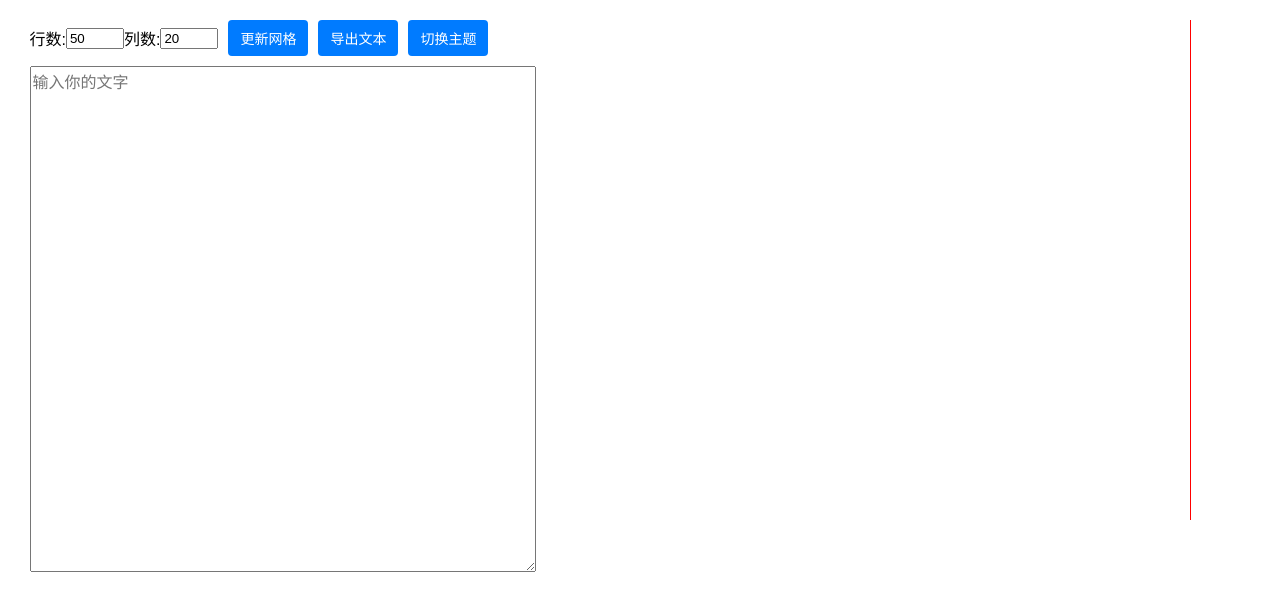
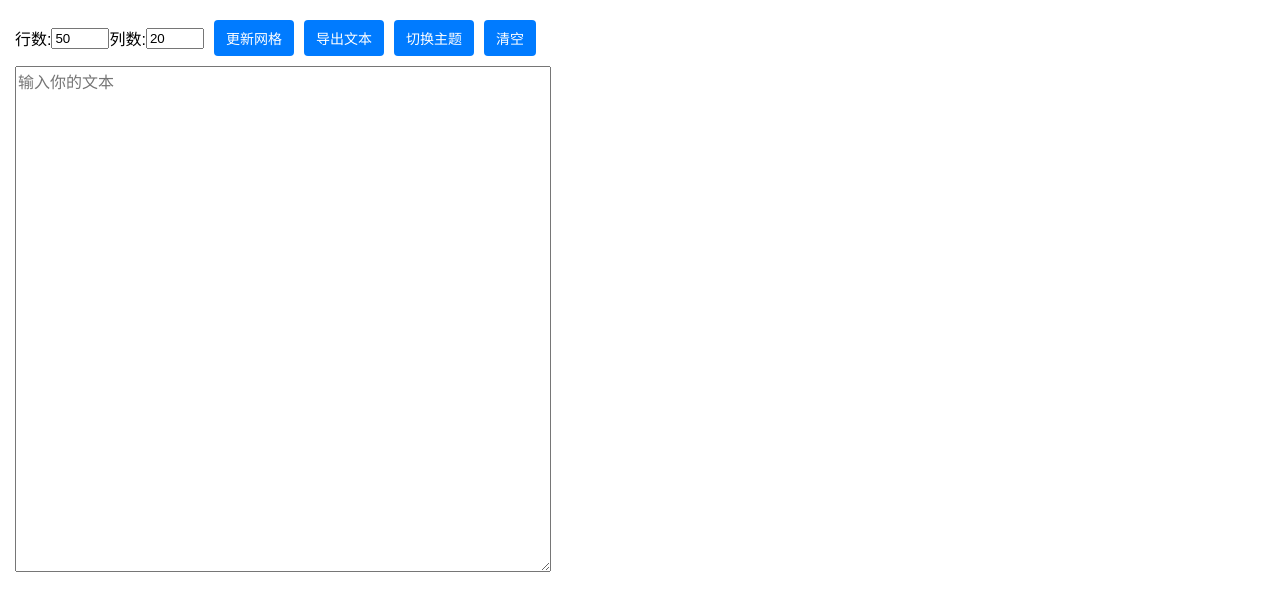
Before and after one commit to numbrun/toolbox, a plain HTML site: page 文字转方格纸/index.html in a window 1280 px wide. Drawn offline with Linux system fonts and the light colour scheme.

Commit message:
清空内容功能

```diff
--- a/文字转方格纸/index.html
+++ b/文字转方格纸/index.html
@@ -29,6 +29,8 @@
     .grid-container {
       display: flex;
       align-items: stretch;
+      height: 95vh;
+      overflow: auto;
     }
 
     .grid {
@@ -38,7 +40,6 @@
       gap: 2px 0;
       height: 100%;
       width: auto;
-      overflow-x: auto;
       border-collapse: collapse;
     }
 
@@ -57,7 +58,6 @@
       height: 500px;
       width: 60px;
       text-align: center;
-      border-left: 1px solid red;
     }
 
     .line-number div {
@@ -67,14 +67,14 @@
     .settings {
       margin-bottom: 10px;
       display: flex;
-      justify-content: flex-start; /* 修改为左对齐 */
-      flex-wrap: wrap; /* 允许换行 */
+      justify-content: flex-start;
+      flex-wrap: wrap;
       align-items: center;
     }
 
     .left-box {
       margin-right: 20px;
-      width: 500px; /* 增加宽度 */
+      width: 530px;
     }
 
     .button {
@@ -121,8 +121,9 @@
         <button class="button" onclick="updateGridDimensions()">更新网格</button>
         <button class="button" onclick="exportToFile()">导出文本</button>
         <button class="button" onclick="toggleDarkMode()">切换主题</button>
+        <button class="button" onclick="clearContent()">清空</button> <!-- 添加清空按钮 -->
       </div>
-      <textarea id="input" placeholder="输入你的文字" oninput="updateGrid()"></textarea>
+      <textarea id="input" placeholder="输入你的文本" oninput="updateGrid()"></textarea>
     </div>
     <div class="grid-container">
       <div id="grid" class="grid"></div>
@@ -131,6 +132,7 @@
   </div>
   <script>
     window.onload = function () {
+      // 页面加载时恢复输入内容和主题
       const savedInput = localStorage.getItem('gridInput');
       if (savedInput) {
         document.getElementById('input').value = savedInput;
@@ -147,14 +149,15 @@
     let columns = 20;
 
     function updateGridDimensions() {
+      // 更新网格的行数和列数
       rows = parseInt(document.getElementById('rows').value) || 50;
       columns = parseInt(document.getElementById('columns').value) || 20;
-
       document.getElementById('grid').style.gridTemplateColumns = `repeat(${columns}, 32px)`;
       updateGrid();
     }
 
     function updateGrid() {
+      // 更新网格显示内容
       const input = document.getElementById("input").value;
       const grid = document.getElementById("grid");
       const lineNumbers = document.getElementById("lineNumbers");
@@ -192,10 +195,17 @@
         }
       }
 
+      // 如果没有输入内容，则清空网格
+      if (!input.trim()) {
+        grid.innerHTML = "";
+        lineNumbers.innerHTML = "";
+      }
+
       localStorage.setItem('gridInput', input);
     }
 
     function handleEnterKey(event) {
+      // 处理输入框中的换行
       if (event.key === "Enter") {
         const input = document.getElementById("input");
         const cursorPosition = input.selectionStart;
@@ -211,6 +221,7 @@
     document.getElementById("input").addEventListener("keydown", handleEnterKey);
 
     function createCell(content) {
+      // 创建网格单元格
       const div = document.createElement("div");
       div.className = "cell";
       div.textContent = content;
@@ -218,6 +229,7 @@
     }
 
     function exportToFile() {
+      // 导出文本文件
       const input = document.getElementById("input").value;
       const date = new Date().toISOString().split('T')[0];
       const fileName = `作文_${date}.txt`;
@@ -230,8 +242,18 @@
     }
 
     function toggleDarkMode() {
+      // 切换深色模式
       const isDarkMode = document.body.classList.toggle('dark-mode');
       localStorage.setItem('darkMode', isDarkMode);
+    }
+
+    function clearContent() {
+      // 清空输入框和网格
+      document.getElementById("input").value = ""; // 清空输入框内容
+      updateGrid(); // 更新网格
+      localStorage.removeItem('gridInput'); // 清除本地存储
+      document.getElementById("lineNumbers").innerHTML = ""; // 清空行号
+      document.getElementById("grid").innerHTML = ""; // 清空网格
     }
   </script>
 </body>
```
